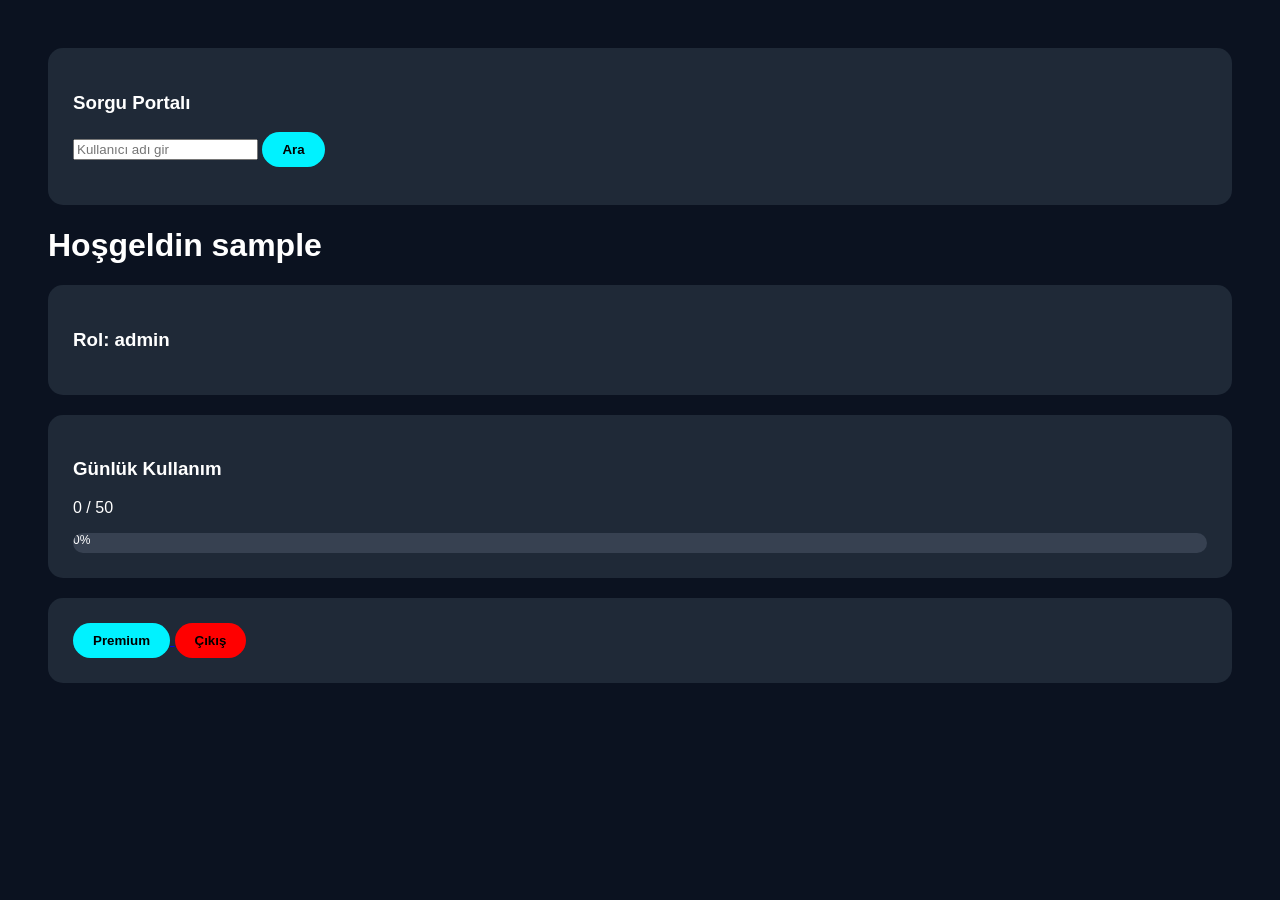
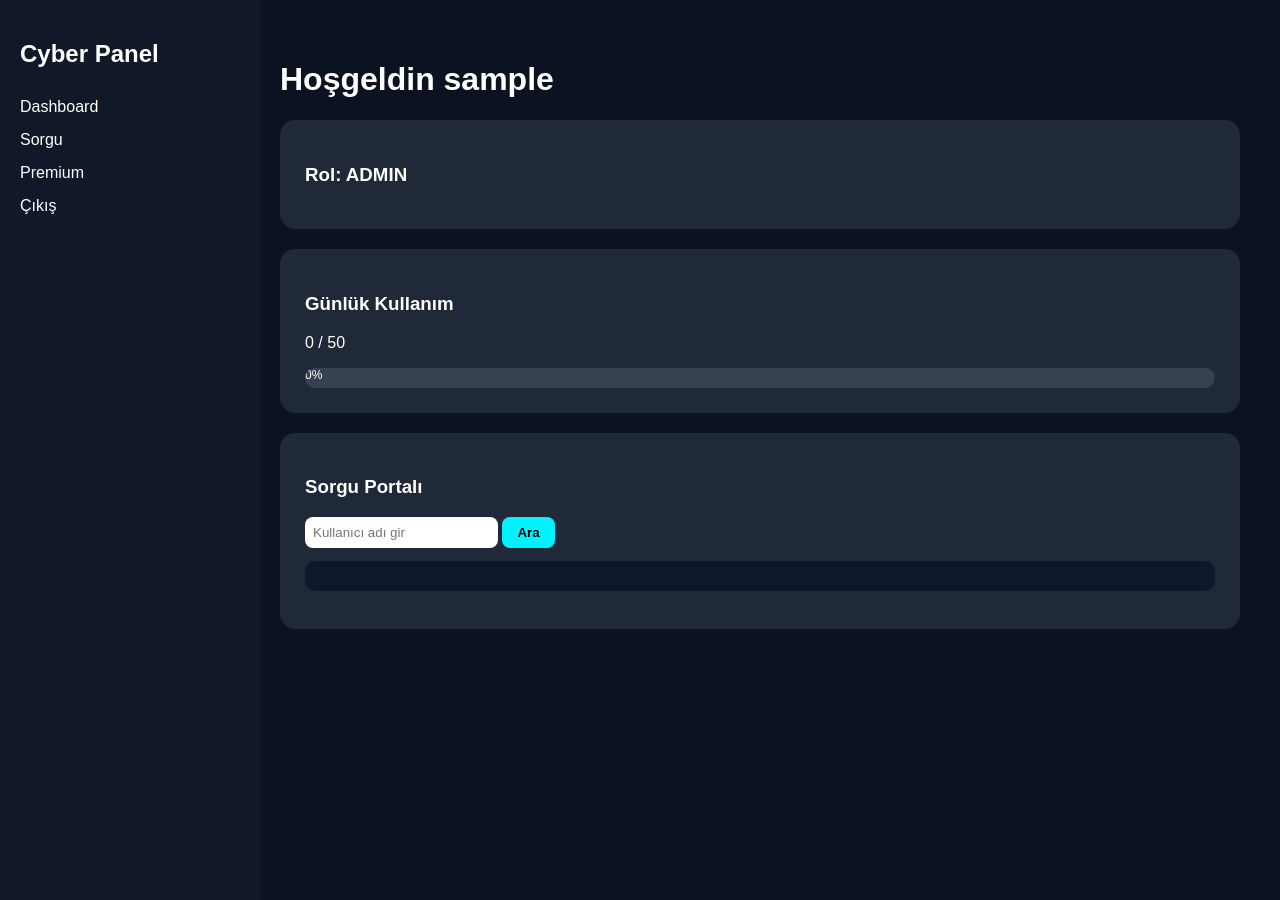
Before and after one commit to avvorkuntekin8-debug/panel-project, a Flask app: page /dashboard in a window 1280 px wide. Run offline with Flask 3, Linux system fonts and the light colour scheme; the visitor is signed in with stand-in values (Sample User, id 1); data that the repository does not hold is empty.

Commit message:
dashboard restored safely

```diff
--- a/templates/dashboard.html
+++ b/templates/dashboard.html
@@ -2,12 +2,37 @@
 <html>
 <head>
 <meta charset="UTF-8">
-<title>Dashboard</title>
+<title>Panel</title>
 <style>
+
 body{
+    margin:0;
     font-family:Arial;
     background:#0b1220;
     color:white;
+}
+
+.sidebar{
+    width:220px;
+    height:100vh;
+    background:#111827;
+    position:fixed;
+    padding:20px;
+}
+
+.sidebar h2{
+    margin-bottom:30px;
+}
+
+.sidebar a{
+    display:block;
+    color:white;
+    text-decoration:none;
+    margin-bottom:15px;
+}
+
+.main{
+    margin-left:240px;
     padding:40px;
 }
 
@@ -31,24 +56,73 @@ body{
     text-align:center;
     font-size:12px;
 }
+
+input{
+    padding:8px;
+    border-radius:8px;
+    border:none;
+}
+
 button{
-    padding:10px 20px;
+    padding:8px 15px;
     border:none;
-    border-radius:20px;
+    border-radius:8px;
     background:#00f2ff;
     font-weight:bold;
     cursor:pointer;
 }
+
+pre{
+    background:#0f172a;
+    padding:15px;
+    border-radius:10px;
+    overflow:auto;
+}
+
 </style>
 </head>
 <body>
-<div class="card">
-    <h3>Sorgu Portalı</h3>
 
-    <input type="text" id="searchInput" placeholder="Kullanıcı adı gir">
-    <button onclick="runSearch()">Ara</button>
+<div class="sidebar">
+    <h2>Cyber Panel</h2>
 
-    <pre id="resultBox"></pre>
+    <a href="#">Dashboard</a>
+    <a href="#">Sorgu</a>
+    <a href="/premium">Premium</a>
+    <a href="/logout">Çıkış</a>
+</div>
+
+<div class="main">
+
+    <h1>Hoşgeldin {{ user.username }}</h1>
+
+    <div class="card">
+        <h3>Rol: {{ user.role|upper }}</h3>
+        {% if remaining_days > 0 %}
+            <p>Kalan Premium Gün: {{ remaining_days }}</p>
+        {% endif %}
+    </div>
+
+    <div class="card">
+        <h3>Günlük Kullanım</h3>
+        <p>{{ today_count }} / {{ daily_limit }}</p>
+
+        <div class="progress">
+            <div class="progress-bar" style="width: {{ percent }}%;">
+                {{ percent }}%
+            </div>
+        </div>
+    </div>
+
+    <div class="card">
+        <h3>Sorgu Portalı</h3>
+
+        <input type="text" id="searchInput" placeholder="Kullanıcı adı gir">
+        <button onclick="runSearch()">Ara</button>
+
+        <pre id="resultBox"></pre>
+    </div>
+
 </div>
 
 <script>
@@ -68,41 +142,11 @@ function runSearch() {
             document.getElementById("resultBox").innerText =
                 JSON.stringify(data.results, null, 2);
         })
-        .catch(err => {
+        .catch(() => {
             document.getElementById("resultBox").innerText = "Hata oluştu";
         });
 }
 </script>
 
-<h1>Hoşgeldin {{ user.username }}</h1>
-
-<div class="card">
-    <h3>Rol: {{ user.role }}</h3>
-</div>
-
-<div class="card">
-    <h3>Günlük Kullanım</h3>
-    <p>{{ today_count }} / {{ daily_limit }}</p>
-
-    <div class="progress">
-        <div class="progress-bar" style="width: {{ percent }}%;">
-            {{ percent }}%
-        </div>
-    </div>
-</div>
-
-<div class="card">
-    <a href="/premium">
-        <button>Premium</button>
-    </a>
-
-
-
-    <a href="/logout">
-        <button style="background:red;">Çıkış</button>
-    </a>
-</div>
-
-
 </body>
 </html>
```
